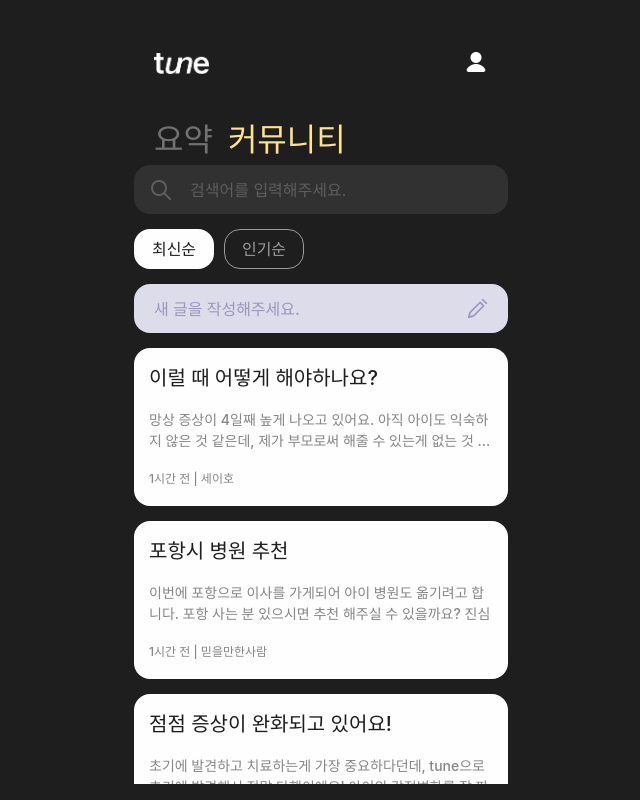
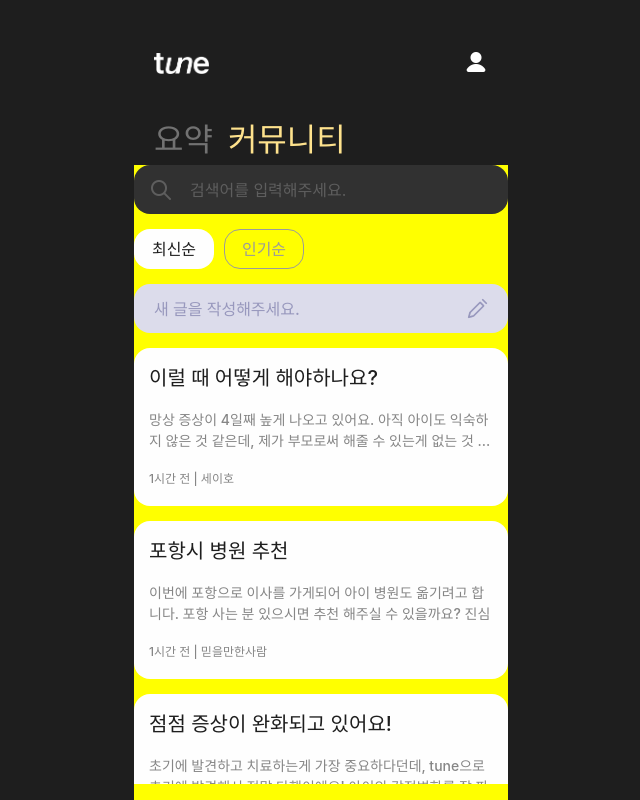
Before and after one commit to Club-PARD/UJaCha_WEB, a React (Create React App) app: page /community in a window 1280 px wide. Shown: the top 800 px of the page, without its empty margins (319-959 px from the left). Built offline with nearby package versions, Linux system fonts and the light colour scheme; no server answers; a web font is replaced by a local one.

Commit message:
edit : Intro/Home/Community Page의 최상단 Container 통일

```diff
--- a/src/Layout/Layout.js
+++ b/src/Layout/Layout.js
@@ -77,3 +77,11 @@ export const BlackContainer = styled.div`
     height: ${(props) => props.desktopHeight};
   }
 `;
+
+export const OutletContainer = styled.div`
+  width: 100%;
+  height : auto;
+
+  padding-bottom: 150px;
+  box-sizing: border-box;
+`
--- a/src/Pages/CommunityPage/CommunityPage.js
+++ b/src/Pages/CommunityPage/CommunityPage.js
@@ -1,6 +1,7 @@
 import styled from "styled-components";
 import CommunityPageSearch from "./Components/CommunityPageSearch";
 import CommunityPageContent from "./Components/CommunityPageContent";
+import { OutletContainer } from "../../Layout/Layout";
 function CommunityPage() {
   return (
     <CommunityPageContainer>
@@ -10,10 +11,7 @@ function CommunityPage() {
   );
 }
 
-const CommunityPageContainer = styled.div`
-  width: 100%;
-  height: auto;
-
-  /* background-color: yellow; */
+const CommunityPageContainer = styled(OutletContainer)`
+  background-color: yellow;
 `;
 export default CommunityPage;
--- a/src/Pages/HomePage/HomePage.js
+++ b/src/Pages/HomePage/HomePage.js
@@ -9,7 +9,7 @@ import HomePageChart from "./Components/HomePageChart";
 import HomePageChartResult from "./Components/HomePageChartResult";
 import {getLatestData} from "./Components/tempChartData";
 
-import {Img, MiniSquare} from "../../Layout/Layout";
+import {Img, MiniSquare, OutletContainer} from "../../Layout/Layout";
 import {Modal2} from "../../Layout/Modal2";
 import {Modal} from "../../Layout/Modal";
 
@@ -17,21 +17,6 @@ import {getUserData} from "../../Api/test";
 import {getExistToday} from "../../Api/test";
 
 import {theme} from "../../Styles/theme";
-// [ 바로가기 ]
-// 변수 선언
-// 핸들러 선언 openModal, closeModal, openMdal2, closeModal2: 모달 창 관련
-// 핸들러 navigate : 이동을 위한 핸들러
-// handleAddSympton:
-// hanlderCheckDatahanldeCheckDataLengthLength: Data 길이를 체크하고, 부족한 개수 만큼 빈 데이터를 추가하여 반환하는 핸들러
-// useEffect: 유저 정보 가져오는 부분 (test 정보를 가져온다.)
-// HomePageContainer : HomePage
-// WraHomePageWrapperpper : HomePage (Chart / Result)
-// Button : Button (오늘의 증상 추가하기 / 기록 공유하기)
-// LegendDiv : Legend (카테고리)
-// LegendDivContainer : LegendDiv
-// Row : Row (두 개의 행)
-// Item : Item (각 카테고리)
-// handleGenerateEmptyData : 추가할 빈 데이터 생성 함수
 
 function HomePage() {
     // 변수 선언
@@ -150,11 +135,12 @@ function HomePage() {
     }, []); // useEffect 의존성 배열이 비어 있으므로 한 번만 호출됩니다.
 
     return (
-        <ContainerHomePage>
+        <HomePageContainer>
             {
+                // userData의 test 유무 판단
                 userDataRecoil.test
                     ? (
-
+                        // userData의 test 결과 개수 판단
                         userDataRecoil.test.length <= 0
                             ? (
                                 // test의 결과가 0개보다 적을 경우
@@ -196,8 +182,8 @@ function HomePage() {
                     : (
                         // Loading을 위한 배경화면
                         <div>
-                            < HomePageWrapper height="225px" backgroundColor={theme.colors.white_100}/>
-                            < HomePageWrapper height="215px" backgroundColor={theme.colors.white_100}/>
+                            <HomePageWrapper height="225px" backgroundColor={theme.colors.white_100}/>
+                            <HomePageWrapper height="215px" backgroundColor={theme.colors.white_100}/>
                         </div>
                     )
 
@@ -228,25 +214,18 @@ function HomePage() {
                 closeModal={closeModal2}
                 navigate={navigate}
                 page="home"/>
-        </ContainerHomePage>
+        </HomePageContainer>
     );
 }
 
-// HomePageContainer : HomePage
-const ContainerHomePage = styled.div `
-    width: 100%;
-    height: auto;
-    /* background-color: white; */
-
-    padding-bottom: 150px;
-    box-sizing: border-box;
+const HomePageContainer = styled(OutletContainer) `
+    background-color: red;
 
     display: flex;
     flex-direction: column;
     justify-content: start;
 `;
 
-// WraHomePageWrapperpper : HomePage (Chart / Result)
 const HomePageWrapper = styled.div `
     width: 100%;
     height: ${ (props) => props.height};
@@ -265,7 +244,6 @@ const HomePageWrapper = styled.div `
     border-radius: 20px;
 `;
 
-// Button : Button (오늘의 증상 추가하기 / 기록 공유하기)
 const Button = styled.button `
     width: 100%;
     height: ${ (props) => props.height};
@@ -288,7 +266,6 @@ const Button = styled.button `
     }
 `;
 
-// LegendDiv : Legend (카테고리)
 const LegendDiv = () => {
     return (
         <LegendDivContainer>
@@ -320,7 +297,6 @@ const LegendDiv = () => {
     );
 };
 
-// LegendDivContainer : LegendDiv
 const LegendDivContainer = styled.div `
     width: 100%;
     height: 50px;
@@ -331,7 +307,6 @@ const LegendDivContainer = styled.div `
     /* background-color: yellow; */
 `;
 
-// Row : Row (두 개의 행)
 const Row = styled.div `
     display: flex;
     justify-content: end;
@@ -341,7 +316,6 @@ const Row = styled.div `
     }
 `;
 
-// Item : Item (각 카테고리)
 const Item = styled.div `
     display: flex;
     align-items: center;
--- a/src/Pages/IntroPage/IntroPage.js
+++ b/src/Pages/IntroPage/IntroPage.js
@@ -1,13 +1,10 @@
 import styled from "styled-components";
-import { BlackContainer, Container } from "../../Layout/Layout";
+import { BlackContainer, OutletContainer } from "../../Layout/Layout";
 import IntroPageContent from "./Components/IntroPageContent";
 import IntroPageMain from "./Components/IntroPageMain";
 import IntroPageSub from "./Components/IntroPageSub";
 import IntroPageBottom from "./Components/IntroPageBottom";
 import IntroPageHeader from "./Components/IntroPageHeader";
-
-// [ 바로가기 ]
-// Container : IntroPage
 
 function IntroPage() {
   return (
@@ -23,8 +20,8 @@ function IntroPage() {
   );
 }
 
-// Container : IntroPage
-const IntroPageContainer = styled(Container)`
+const IntroPageContainer = styled(OutletContainer)`
+  width: 390px;
   height: auto;
 
   padding: 0px 8px;
```
Lines whose indentation alone changed are shown as unchanged.
